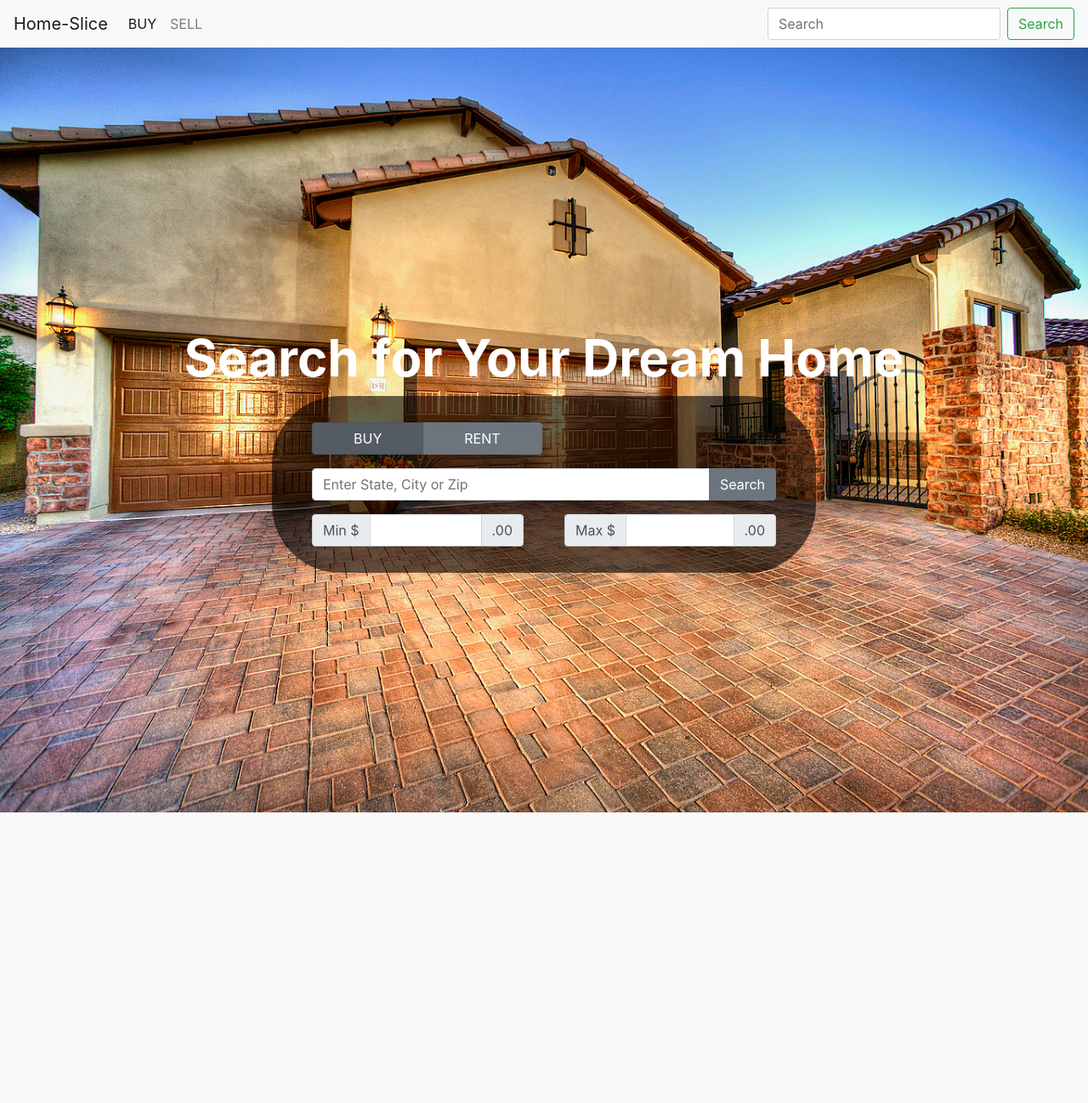
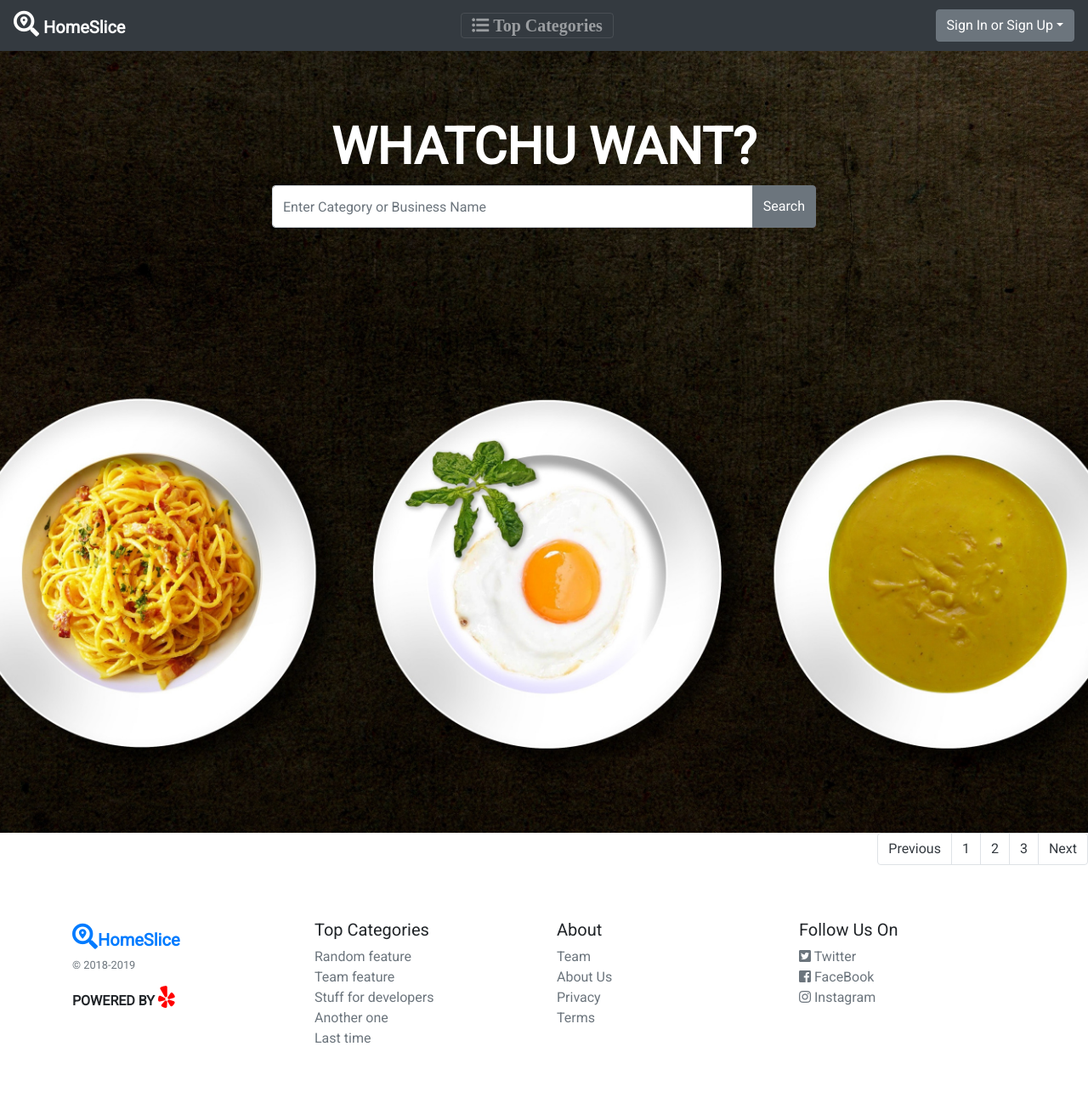
Before and after one commit to sarahnash/home-slice, a PHP site: page / in a window 1280 px wide. Shown: the whole page at 85% size. Before the commit the page ends 956 px from the top, so only its background shows below. Run offline with PHP 8.4, Linux system fonts and the light colour scheme; some libraries are stand-ins or nearby versions.

Commit message:
Homeslice Home page re-created

```diff
--- a/index.html
+++ b/index.html
@@ -1,89 +1,228 @@
 <!DOCTYPE html>
 <html lang="en">
-
 <head>
   <link href="https://stackpath.bootstrapcdn.com/bootstrap/4.1.3/css/bootstrap.min.css" rel="stylesheet">
+  <link href="https://use.fontawesome.com/releases/v5.5.0/css/all.css" rel="stylesheet">
+  <link href="https://fonts.googleapis.com/css?family=Roboto" rel="stylesheet">
   <link href="styles/style.css" rel="stylesheet">
-  <title>Home-Slice</title>
+  <title>HomeSlice</title>
 </head>
-
 <body>
 
-  <!-- NAV BAR -->
-  <nav class="navbar navbar-expand-lg navbar-light bg-light">
-    <a class="navbar-brand" href="#">Home-Slice</a> <button aria-controls="navbarSupportedContent" aria-expanded="false"
-      aria-label="Toggle navigation" class="navbar-toggler" data-target="#navbarSupportedContent" data-toggle="collapse"
-      type="button"><span class="navbar-toggler-icon"></span></button>
-    <div class="collapse navbar-collapse" id="navbarSupportedContent">
-      <ul class="navbar-nav mr-auto">
-        <li class="nav-item active">
-          <a class="nav-link" href="#">BUY <span class="sr-only">(current)</span></a>
-        </li>
-        <li class="nav-item">
-          <a class="nav-link" href="#">SELL</a>
-        </li>
-      </ul>
-      <form class="form-inline my-2 my-lg-0">
-        <input aria-label="Search" class="form-control mr-sm-2" placeholder="Search" type="search"> <button class="btn btn-outline-success my-2 my-sm-0"
-          type="submit">Search</button>
-      </form>
+<!-- NAV BAR -->
+  <nav class="navbar navbar-dark fixed-top bg-dark">
+    <a class="navbar-brand font-weight-bold" href="#"><i class="fas fa-search-location"></i> HomeSlice</a> <button aria-controls="navbarsExample01" aria-expanded="false" aria-label="Toggle navigation" class="navbar-toggler" data-target="#navbarsExample01" data-toggle="collapse" type="button"><i class="fas fa-list-ul"> Top Categories</i></button>
+
+<!-- NAV BAR SIGN IN/ SIGN UP -->
+    <div class="dropdown">
+      <button aria-expanded="false" aria-haspopup="true" class="btn btn-secondary dropdown-toggle" data-toggle="dropdown" id="dropdownMenu2" type="button">Sign In or Sign Up</button>
+
+<!--  drop down menu for Sign In/ Sign Up -->
+      <div aria-labelledby="dropdownMenu2" class="dropdown-menu dropdown-menu-right">
+        <form class="px-4 py-3">
+          <div class="form-group">
+            <label for="exampleDropdownFormEmail1">Email address</label> <input class="form-control" id="exampleDropdownFormEmail1" placeholder="email@example.com" type="email">
+          </div>
+          <div class="form-group">
+            <label for="exampleDropdownFormPassword1">Password</label> <input class="form-control" id="exampleDropdownFormPassword1" placeholder="Password" type="password">
+          </div>
+          <div class="form-check">
+            <input class="form-check-input" id="dropdownCheck" type="checkbox"> <label class="form-check-label" for="dropdownCheck">Remember me</label>
+          </div><button class="btn btn-primary" type="submit">Sign in</button>
+        </form>
+        <div class="dropdown-divider"></div><a class="dropdown-item" href="#">New around here? Sign up</a> <a class="dropdown-item" href="#">Forgot password?</a>
+      </div>
+    </div>
+
+<!-- NAV BAR TOP CATEGORIES DROPDOWN -->
+    <div class="collapse navbar-collapse" id="navbarsExample01">
+      <div class="row justify-content-md-center text-white text-center">
+        <div class="col col-lg-2 mt-3 zoom">
+          <a href=""><img alt="Card image" class="card-img" src="images/fastfood.jpeg">
+          <div class="card-img-overlay">
+            <h5 class="card-title font-weight-bold">FAST FOOD</h5>
+          </div></a>
+        </div>
+        <div class="col col-lg-2 mt-3 zoom">
+          <a href=""><img alt="Card image" class="card-img" src="images/wings.jpg">
+          <div class="card-img-overlay">
+            <h5 class="card-title font-weight-bold">WINGS</h5>
+          </div></a>
+        </div>
+        <div class="col col-lg-2 mt-3 zoom">
+          <a href=""><img alt="Card image" class="card-img" src="images/mexican.jpg">
+          <div class="card-img-overlay">
+            <h5 class="card-title font-weight-bold">MEXICAN</h5>
+          </div></a>
+        </div>
+        <div class="col col-lg-2 mt-3 zoom">
+          <a href=""><img alt="Card image" class="card-img" src="images/pizza.jpg">
+          <div class="card-img-overlay">
+            <h5 class="card-title font-weight-bold">PIZZA</h5>
+          </div></a>
+        </div>
+      </div>
+      <div class="row justify-content-md-center text-white text-center">
+        <div class="col col-lg-2 mt-3 zoom">
+          <a href=""><img alt="Card image" class="card-img" src="images/chinese.jpg">
+          <div class="card-img-overlay">
+            <h5 class="card-title font-weight-bold">FAST FOOD</h5>
+          </div></a>
+        </div>
+        <div class="col col-lg-2 mt-3 zoom">
+          <a href=""><img alt="Card image" class="card-img" src="images/burgers.png">
+          <div class="card-img-overlay">
+            <h5 class="card-title font-weight-bold">BURGERS</h5>
+          </div></a>
+        </div>
+        <div class="col col-lg-2 mt-3 zoom">
+          <a href=""><img alt="Card image" class="card-img" src="images/bbq.jpg">
+          <div class="card-img-overlay">
+            <h5 class="card-title font-weight-bold">BBQ</h5>
+          </div></a>
+        </div>
+        <div class="col col-lg-2 mt-3 zoom">
+          <a href=""><img alt="Card image" class="card-img" src="images/indian.jpg">
+          <div class="card-img-overlay">
+            <h5 class="card-title font-weight-bold">INDIAN</h5>
+          </div></a>
+        </div>
+      </div>
+      <div class="row justify-content-md-center text-white text-center">
+        <div class="col col-lg-2 mt-3 zoom">
+          <a href=""><img alt="Card image" class="card-img" src="images/asian.jpg">
+          <div class="card-img-overlay">
+            <h5 class="card-title font-weight-bold">ASIAN</h5>
+          </div></a>
+        </div>
+        <div class="col col-lg-2 mt-3 zoom">
+          <a href=""><img alt="Card image" class="card-img" src="images/medi.jpg">
+          <div class="card-img-overlay">
+            <h5 class="card-title font-weight-bold">MEDITERRANEAN</h5>
+          </div></a>
+        </div>
+        <div class="col col-lg-2 mt-3 zoom">
+          <a href=""><img alt="Card image" class="card-img" src="images/thai.jpg">
+          <div class="card-img-overlay">
+            <h5 class="card-title font-weight-bold">THAI</h5>
+          </div></a>
+        </div>
+        <div class="col col-lg-2 mt-3 zoom">
+          <a href=""><img alt="Card image" class="card-img" src="images/vegetarian.jpg">
+          <div class="card-img-overlay">
+            <h5 class="card-title font-weight-bold">VEGETARIAN</h5>
+          </div></a>
+        </div>
+      </div>
     </div>
   </nav>
 
-  <!-- MAIN IMAGE -->
-  <div class="pimg1">
-    <div class="ptext scale-up-center">
-      Search for Your Dream Home<br>
+<!-- MAIN IMAGE -->
+  <div class="mainImg">
+    <div class="mainImgTxt scale-up-center">
+      WHATCHU WANT?<br>
     </div>
 
-    <!-- =======================================SEARCH CRITERIA============================== -->
-    <div class="srchBxBkgrd">
-      <div class="homeSearch mx-auto">
-
-        <!-- BUY-RENT RADIO BUTTONS -->
-        <div class="btn-group btn-group-toggle mt-3 mb-3" data-toggle="buttons">
-          <label class="btn btn-secondary active pl-5 pr-5"><input autocomplete="off" checked id="BUY" name="options"
-              type="radio"> BUY</label>
-          <label class="btn btn-secondary pl-5 pr-5"><input autocomplete="off" id="RENT" name="options" type="radio">
-            RENT</label>
-        </div>
-
-        <!-- STATE-CITY-ZIP -->
-        <div class="input-group mb-3">
-          <input aria-describedby="basic-addon2" aria-label="Enter State, City or Zip" class="form-control" placeholder="Enter State, City or Zip"
-            type="text">
-          <div class="input-group-append">
-            <button class="btn btn-secondary" type="button">Search</button>
-          </div>
-        </div>
-
-        <!-- MIN$-->
-        <div class="d-flex justify-content-between" id="money">
-          <div class="input-group mr-5 mb-3">
-            <div class="input-group-prepend">
-              <span class="input-group-text">Min $</span>
-            </div><input aria-label="Amount (to the nearest dollar)" class="form-control" type="text">
-            <div class="input-group-append">
-              <span class="input-group-text">.00</span>
-            </div>
-          </div>
-
-          <!-- MAX$-->
-          <div class="input-group mb-3">
-            <div class="input-group-prepend">
-              <span class="input-group-text">Max $</span>
-            </div><input aria-label="Amount (to the nearest dollar)" class="form-control" type="text">
-            <div class="input-group-append">
-              <span class="input-group-text">.00</span>
-            </div>
-          </div>
+<!-- SEARCH BAR -->
+    <div class="searchBarContainer">
+      <div class="input-group">
+        <input aria-describedby="basic-addon2" aria-label="Enter Category or Business Name" class="form-control" placeholder="Enter Category or Business Name" type="text">
+        <div class="input-group-append">
+          <button class="btn btn-secondary" type="button">Search</button>
         </div>
       </div>
     </div>
   </div>
 
-  <!-- CARDS -->
-  <div id='zillow-houses'></div>
+<!-- SEARCH RESULTS CARDS WILL BE RENDERED BY JS -->
+  <div id='cardListContainer'></div>
+
+<!-- ADDS PAGINATION FOR LIST OF MULTIPLE PAGES -->
+  <nav aria-label="Page navigation example">
+    <ul class="pagination d-flex justify-content-end">
+      <li class="page-item">
+        <a class="page-link text-dark" href="#">Previous</a>
+      </li>
+      <li class="page-item">
+        <a class="page-link text-dark" href="#">1</a>
+      </li>
+      <li class="page-item">
+        <a class="page-link text-dark" href="#">2</a>
+      </li>
+      <li class="page-item">
+        <a class="page-link text-dark" href="#">3</a>
+      </li>
+      <li class="page-item">
+        <a class="page-link text-dark" href="#">Next</a>
+      </li>
+    </ul>
+  </nav>
+
+<!-- FOOTER -->
+  <footer class="container py-5">
+    <div class="row">
+      <div class="col-12 col-md hmslc">
+        <a class="navbar-brand font-weight-bold" href="#"><i class="fas fa-search-location"></i>HomeSlice</a> <small class="d-block mb-3 text-muted">&copy; 2018-2019</small>
+        <div class="font-weight-bold">
+          POWERED BY <i class="fab fa-yelp"></i>
+        </div>
+      </div>
+      <div class="col-6 col-md">
+        <h5>Top Categories</h5>
+        <ul class="list-unstyled text-small">
+          <li>
+            <a class="text-muted" href="#"></a>
+          </li>
+          <li>
+            <a class="text-muted" href="#">Random feature</a>
+          </li>
+          <li>
+            <a class="text-muted" href="#">Team feature</a>
+          </li>
+          <li>
+            <a class="text-muted" href="#">Stuff for developers</a>
+          </li>
+          <li>
+            <a class="text-muted" href="#">Another one</a>
+          </li>
+          <li>
+            <a class="text-muted" href="#">Last time</a>
+          </li>
+        </ul>
+      </div>
+      <div class="col-6 col-md">
+        <h5>About</h5>
+        <ul class="list-unstyled text-small">
+          <li>
+            <a class="text-muted" href="#">Team</a>
+          </li>
+          <li>
+            <a class="text-muted" href="#">About Us</a>
+          </li>
+          <li>
+            <a class="text-muted" href="#">Privacy</a>
+          </li>
+          <li>
+            <a class="text-muted" href="#">Terms</a>
+          </li>
+        </ul>
+      </div>
+      <div class="col-6 col-md">
+        <h5>Follow Us On</h5>
+        <ul class="list-unstyled text-small">
+          <li>
+            <a class="text-muted" href="#"><i class="fab fa-twitter-square"></i> Twitter</a>
+          </li>
+          <li>
+            <a class="text-muted" href="#"><i class="fab fa-facebook-square"></i> FaceBook</a>
+          </li>
+          <li>
+            <a class="text-muted" href="#"><i class="fab fa-instagram"></i> Instagram</a>
+          </li>
+        </ul>
+      </div>
+    </div>
+  </footer>
   <script src="https://code.jquery.com/jquery-3.3.1.slim.min.js">
   </script>
   <script src="https://cdnjs.cloudflare.com/ajax/libs/popper.js/1.14.3/umd/popper.min.js">
@@ -91,5 +230,4 @@
   <script src="https://stackpath.bootstrapcdn.com/bootstrap/4.1.3/js/bootstrap.min.js">
   </script>
 </body>
-
 </html>
--- a/styles/style.css
+++ b/styles/style.css
@@ -1,4 +1,4 @@
-.pimg1 {
+.mainImg {
     position: relative;
     background-position: center;
     background-size: cover;
@@ -8,38 +8,52 @@
       scroll = normal
     */
     background-attachment: scroll;
+    background-image: url('../images/dinner-dish-egg-.jpg');
+    min-height: 980px;
 }
-.pimg1 {
-	background-image: url('../images/heroimg.jpg');
-    min-height: 900px;
-
+body {
+    font-family: 'Roboto', sans-serif;
 }
-.ptext {
+.mainImgTxt {
     font-size: 60px;
     font-weight: bolder;
     color: white;
     text-align: center;
     padding: auto;
-
+    padding-top: 10%;
 }
-.homeSearch {
-    /* margin-top: 30%; */
-    width: 90%;
-    opacity: 1;
-    padding: 15px;
+.searchBarContainer {
+    width: 50%;
+    margin: 0 auto 0 auto;
+}
+.card-img-overlay .card-title {
+    color: white;
+}
+.card-title {
+    margin-top: 25%;
+}
+.card-img {
+    border-radius: 5px;
+    opacity: 0.7;
+    box-sizing: border-box;
 }
 
-#money {
-    width:100%;
+.zoom {
+    transition: transform .3s;
+}
+.zoom:hover {
+    -ms-transform: scale(1.1); /* IE 9 */
+    -webkit-transform: scale(1.1); /* Safari 3-8 */
+    transform: scale(1.1);
+}
+.fa-search-location {
+    font-size: 30px;
+}
+.fa-yelp {
+    color: red;
+    font-size: 25px;
 }
 
-.srchBxBkgrd {
-    background: rgba(0, 0, 0, 0.6);
-    width:50%;
-    margin: 0 auto 0 auto;
-    border-radius: 80px;
+.input-group .form-control{
+    min-height: 50px;
 }
-
-.ptext {
-    padding-top: 25%;
-}
```
Also changed, not shown: images/asian.jpg (added), images/bbq.jpg (added), images/burgers.png (added), images/chinese.jpg (added), images/dinner-dish-egg-.jpg (added), images/fastfood.jpeg (added), images/indian.jpg (added), images/italian.jpg (added), images/medi.jpg (added), images/mexican.jpg (added), images/pizza.jpg (added), images/thai.jpg (added), images/vegetarian.jpg (added), images/wings.jpg (added), 1 other file. Lines whose indentation alone changed are shown as unchanged.
